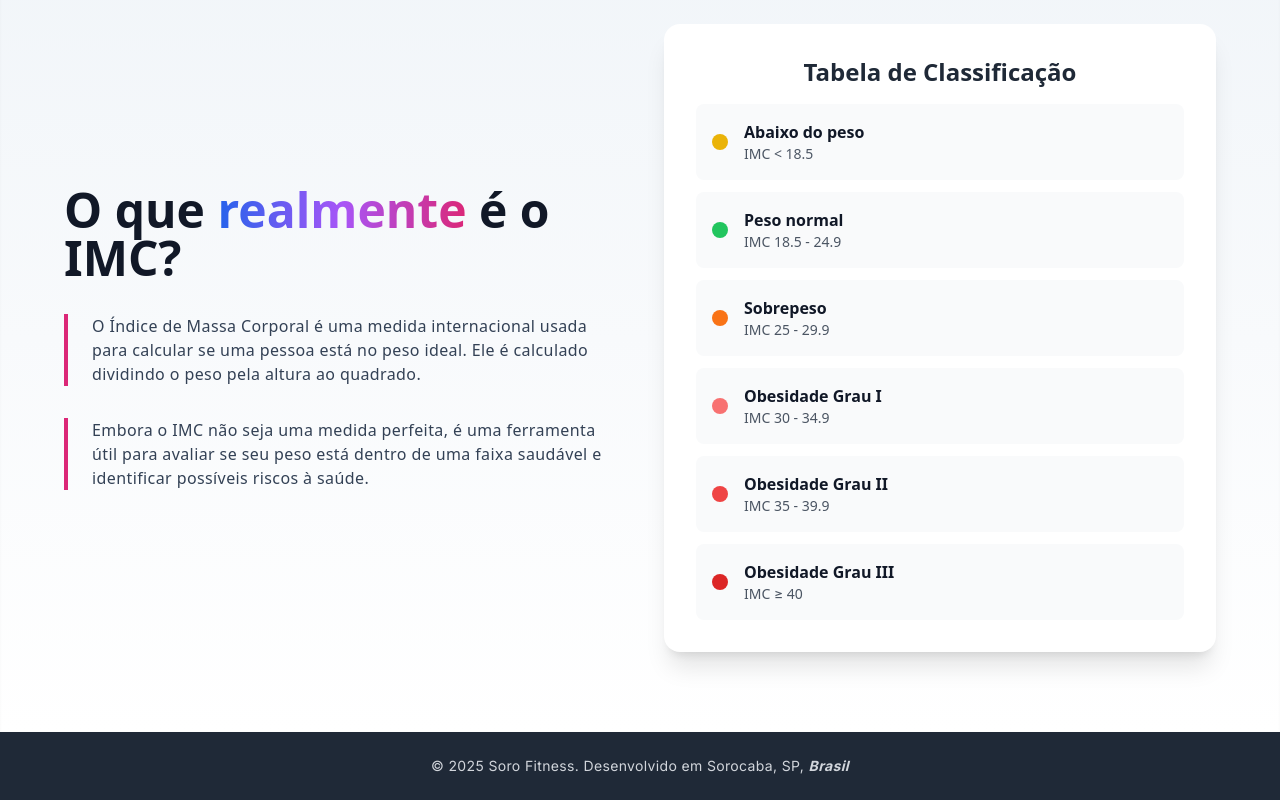
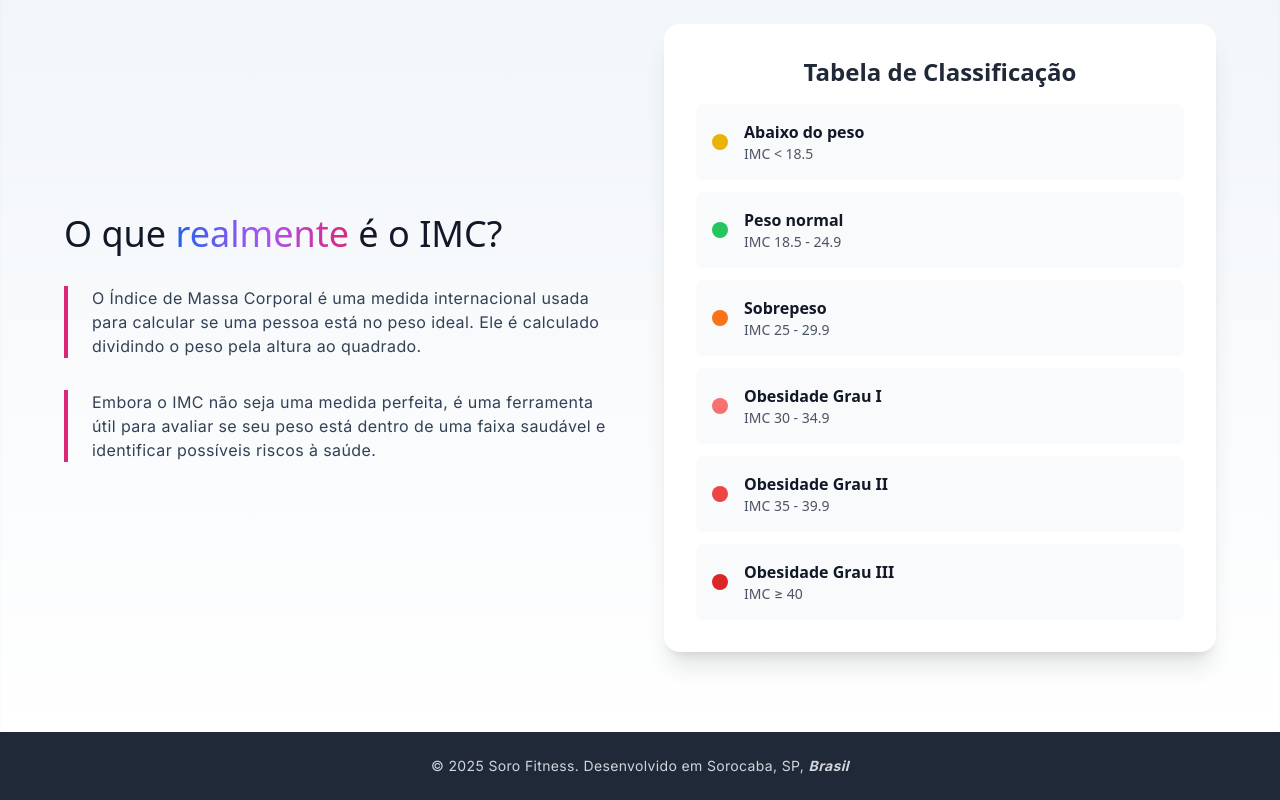
Before and after one commit to gustahxn/CalcImc, a React (Vite) app in the folder calcImc/: page / in a window 1280 px wide. Shown: the part 988-1788 px from the top of the page. Built offline with nearby package versions, Linux system fonts and the light colour scheme; no server answers.

Commit message:
font fix

```diff
--- a/calcImc/src/components/Home.jsx
+++ b/calcImc/src/components/Home.jsx
@@ -131,15 +131,15 @@ const Home = () => {
         <div className="max-w-6xl mx-auto">
           <div className="grid md:grid-cols-2 gap-12 items-center">
             <div className="space-y-6 sm:space-y-8">
-              <h2 className="text-3xl sm:text-4xl md:text-5xl font-bold leading-snug text-gray-900 text-center md:text-left">
+              <h2 className="text-3xl sm:text-4xl md:text-4xl font-regular leading-snug text-gray-900 text-center md:text-left">
                 O que <span className="bg-gradient-to-r from-blue-600 via-purple-500 to-pink-600 bg-clip-text text-transparent">realmente</span> é o IMC?
               </h2>
 
-              <blockquote className="text-left border-l-4 border-pink-600 pl-4 sm:pl-6 text-sm sm:text-base font-light text-slate-700 leading-relaxed tracking-wide">
+              <blockquote className="text-left border-l-4 font-sans border-pink-600 pl-4 sm:pl-6 text-lg sm:text-base font-regular text-slate-700 leading-relaxed tracking-wide">
                 O Índice de Massa Corporal é uma medida internacional usada para calcular se uma pessoa está no peso ideal. Ele é calculado dividindo o peso pela altura ao quadrado.
               </blockquote>
 
-              <blockquote className="text-left border-l-4 border-pink-600 pl-4 sm:pl-6 text-sm sm:text-base font-light text-slate-700 leading-relaxed tracking-wide">
+              <blockquote className="text-left border-l-4 border-pink-600 pl-4 font-sans sm:pl-6 text-lg sm:text-base font-regular text-slate-700 leading-relaxed tracking-wide">
                 Embora o IMC não seja uma medida perfeita, é uma ferramenta útil para avaliar se seu peso está dentro de uma faixa saudável e identificar possíveis riscos à saúde.
               </blockquote>
             </div>
```
